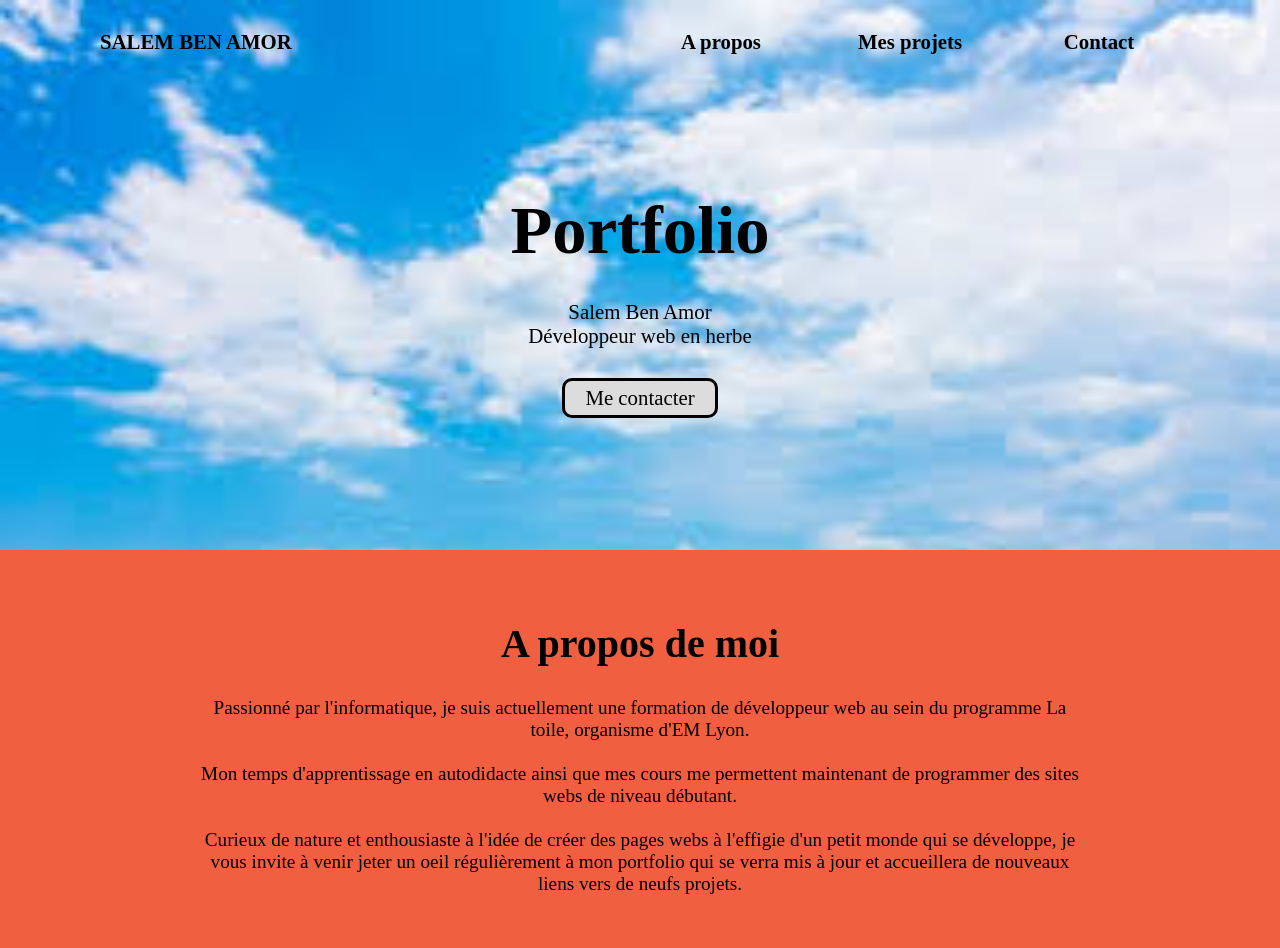
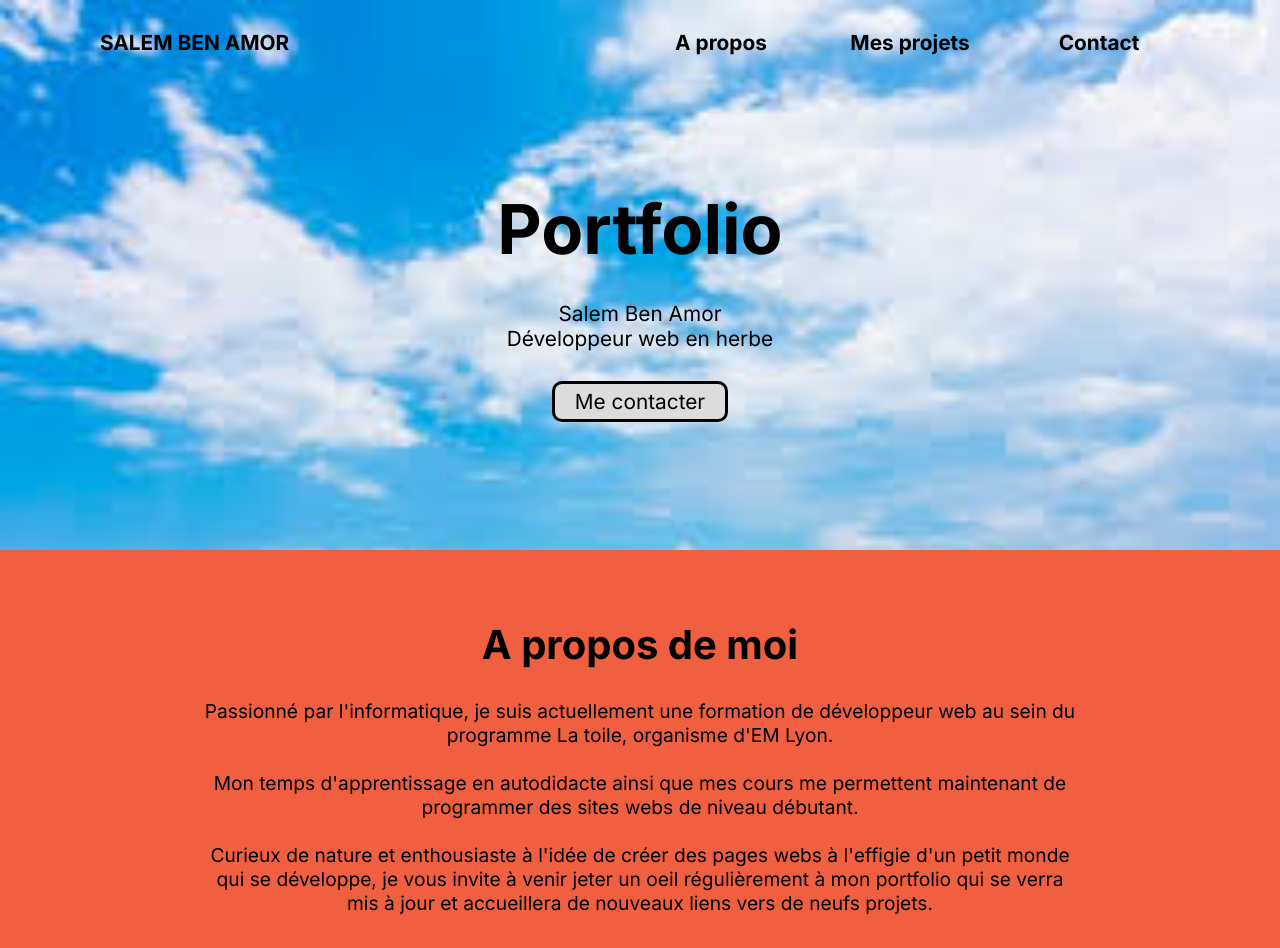
Before and after one commit to SalemNonDisponible/Portfolio, a plain HTML site: page index.html in a window 1280 px wide. Shown: the top 948 px of the page. Drawn offline with Linux system fonts and the light colour scheme.

Commit message:
police rajoutée

```diff
--- a/styles.css
+++ b/styles.css
@@ -1,6 +1,12 @@
+@import url('https://fonts.googleapis.com/css2?family=Inter:ital,opsz,wght@0,14..32,100..900;1,14..32,100..900&family=Noto+Sans:ital,wght@0,100..900;1,100..900&display=swap');
+
 * {
     margin: 0;
     padding: 0;
+}
+
+body {
+    font-family: "Inter", sans-serif;
 }
 
 a {
```
